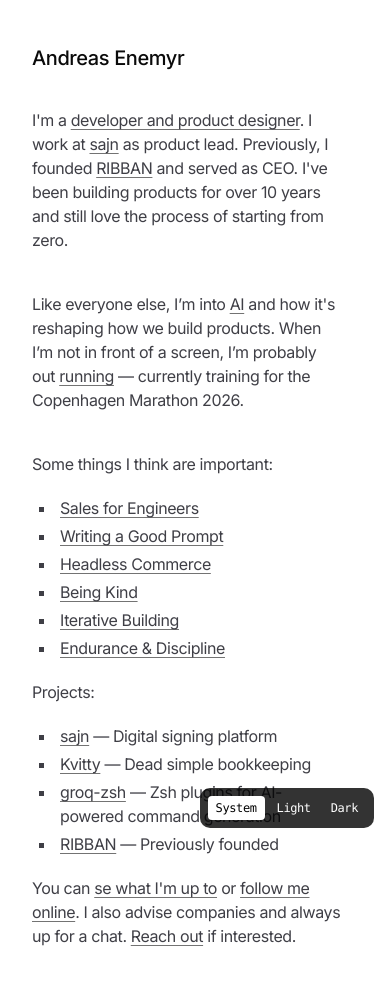
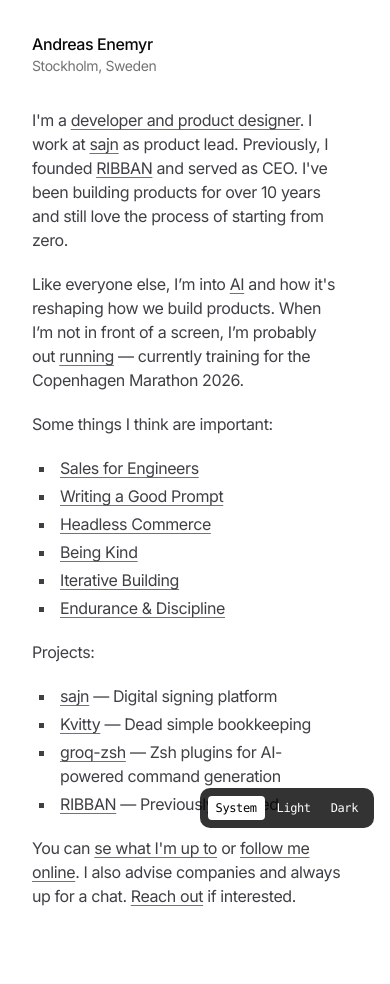
Before and after one commit to enemyrr/enemyr-blog, a Next.js app: page / in a window 390 px wide. Shown: the top 984 px of the page. Built offline with nearby package versions, Linux system fonts and the light colour scheme.

Commit message:
Refactor layout structure: enhance responsiveness by adding a sidebar with personal details and adjust main content area for improved layout and spacing. Remove header from page content for a cleaner presentation.

```diff
--- a/app/layout.tsx
+++ b/app/layout.tsx
@@ -26,10 +26,22 @@
   return (
     <html lang="en" className={inter.className}>
       <body className="antialiased tracking-tight">
-        <div className="h-dvh flex flex-col p-8 bg-background text-foreground">
-          <main className="flex-1 flex flex-col w-full max-w-[650px] mx-auto pb-16 md:mt-16">
-            {children}
-          </main>
+        <div className="min-h-dvh p-8 md:p-12 lg:p-16 bg-background text-foreground">
+          <div className="flex flex-col md:flex-row gap-8 md:gap-16 lg:gap-24">
+            <aside className="md:sticky md:top-12 md:self-start shrink-0">
+              <div className="flex flex-col">
+                <a href="/" className="font-medium text-foreground hover:text-foreground/80">
+                  Andreas Enemyr
+                </a>
+                <span className="text-muted-foreground text-sm">
+                  Stockholm, Sweden
+                </span>
+              </div>
+            </aside>
+            <main className="flex-1 max-w-[650px] pb-16 [&>*:first-child]:mt-0">
+              {children}
+            </main>
+          </div>
           <Analytics />
           {process.env.NODE_ENV === 'development' && <DebugThemeToggle />}
         </div>
--- a/app/page.mdx
+++ b/app/page.mdx
@@ -1,5 +1,3 @@
-# Andreas Enemyr
-
 I'm a [developer and product designer](/bio). I work at [sajn](/sajn) as product lead. Previously, I founded [RIBBAN](/ribban) and served as CEO. I've been building products for over 10 years and still love the process of starting from zero.
 
 Like everyone else, I’m into [AI](/ai) and how it's reshaping how we build products. When I’m not in front of a screen, I’m probably out [running](/running) — currently training for the Copenhagen Marathon 2026.
```
